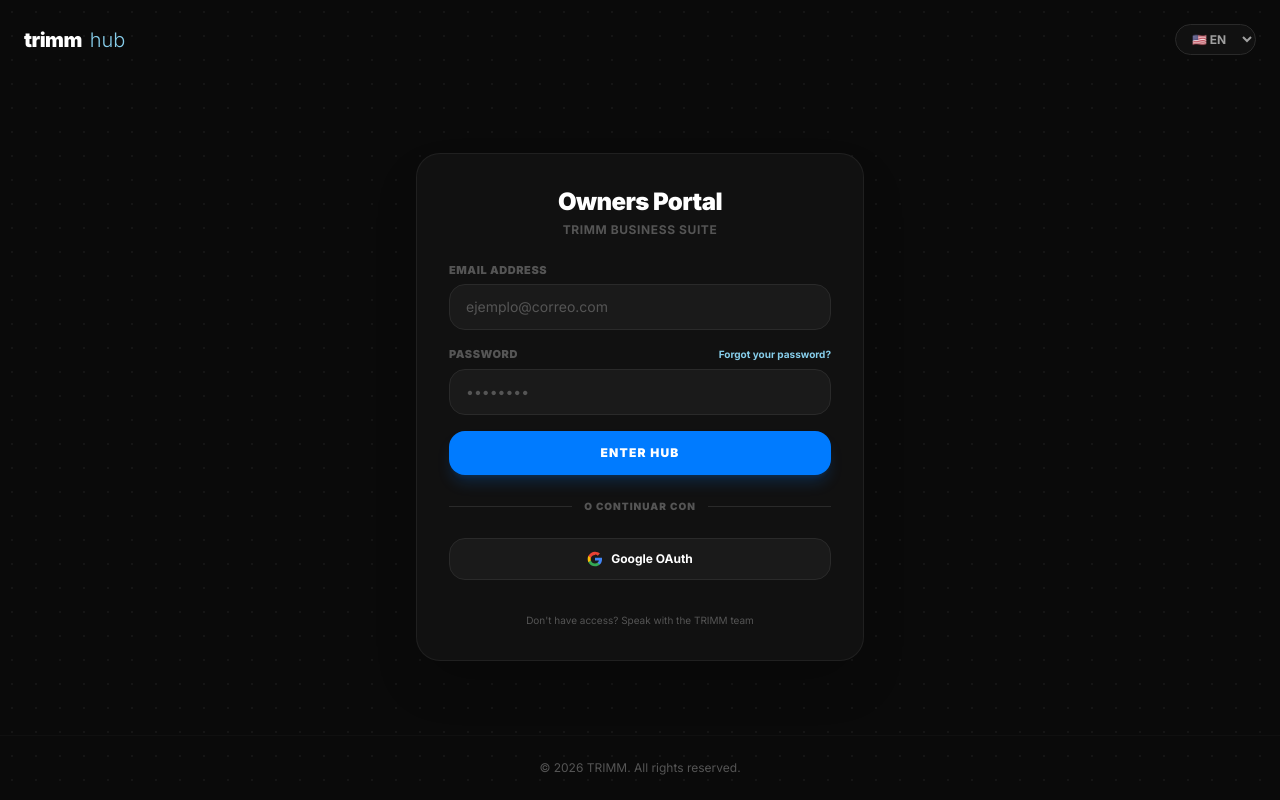
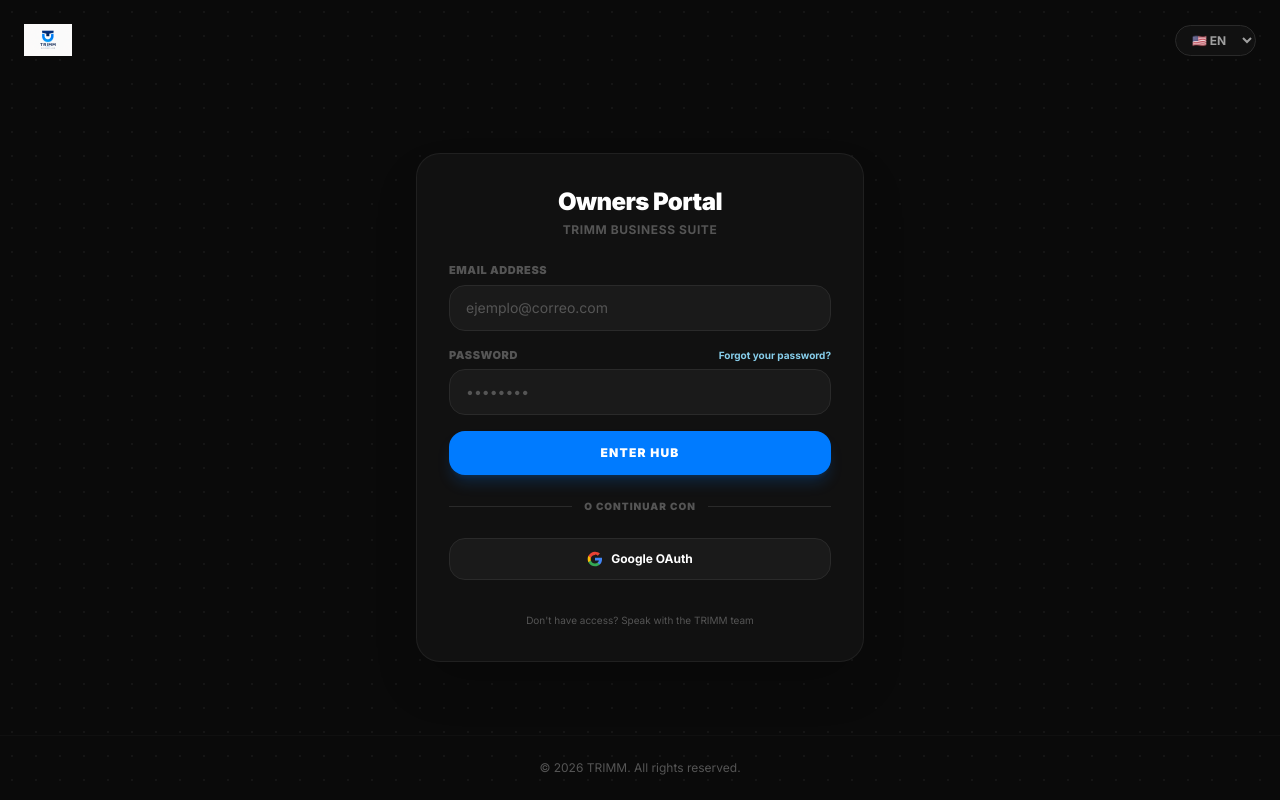
Before and after one commit to cristianpaul1807-svg/Hub.trimm.online, a React (Vite) app: page /login in a window 1280 px wide. Built offline with nearby package versions, Linux system fonts and the light colour scheme; no server answers.

Commit message:
Update logo in Sidebar, Topbar, and Login components

```diff
--- a/src/components/SideBar.tsx
+++ b/src/components/SideBar.tsx
@@ -65,8 +65,7 @@
         {/* Logo */}
         <div className="h-14 flex items-center px-5 border-b border-hubBorder/60 shrink-0">
           <Link to="/dashboard" className="flex items-center gap-1.5">
-            <span className="text-base font-black tracking-tight text-white">trimm</span>
-            <span className="text-base font-light text-hubBlueText">hub</span>
+            <img src="/hub-logo.png" alt="TRIMM Business Hub Logo" className="h-8 w-auto" />
           </Link>
           <button onClick={onClose} className="ml-auto lg:hidden text-hubText3 hover:text-white transition-colors">
             <span className="material-symbols-outlined notranslate text-[20px]" translate="no">close</span>
--- a/src/components/TopBar.tsx
+++ b/src/components/TopBar.tsx
@@ -79,7 +79,7 @@
           <span className="material-symbols-outlined notranslate text-[22px]" translate="no">menu</span>
         </button>
         <div className="hidden lg:flex items-center gap-2 text-sm">
-          <span className="text-hubText3 font-bold">trimm hub</span>
+          <img src="/hub-logo.png" alt="TRIMM Business Hub Logo" className="h-7 w-auto" />
           <span className="text-hubText3">·</span>
           <span className="text-white font-bold">{breadcrumb[0]}</span>
         </div>
--- a/src/pages/Login.tsx
+++ b/src/pages/Login.tsx
@@ -46,8 +46,7 @@
       {/* Top Header */}
       <header className="max-w-7xl w-full mx-auto px-6 py-6 flex items-center justify-between z-10">
         <Link to="/" className="flex items-center gap-2">
-          <span className="text-xl font-black tracking-tight text-white">trimm</span>
-          <span className="text-xl font-light text-hubBlueText">hub</span>
+          <img src="/hub-logo.png" alt="TRIMM Business Hub Logo" className="h-8 w-auto" />
         </Link>
 
         {/* Language Selector */}
```
